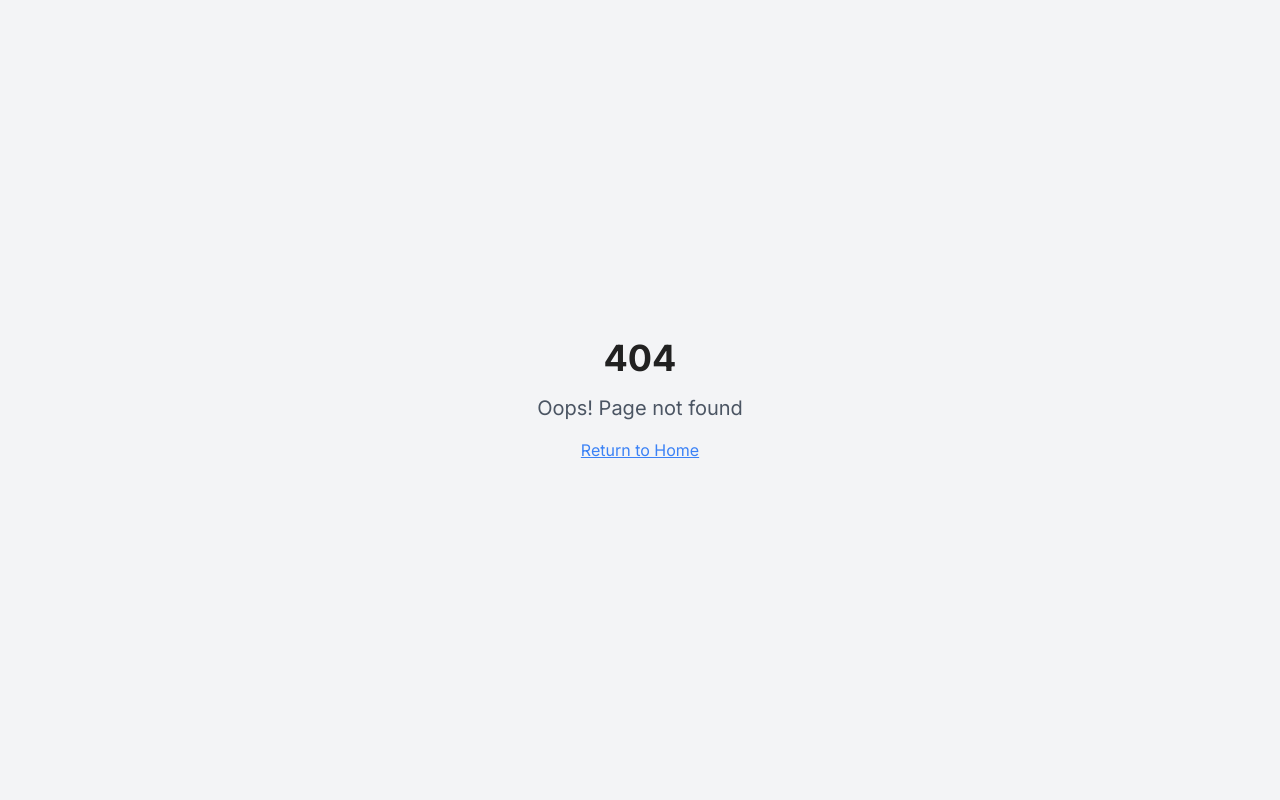
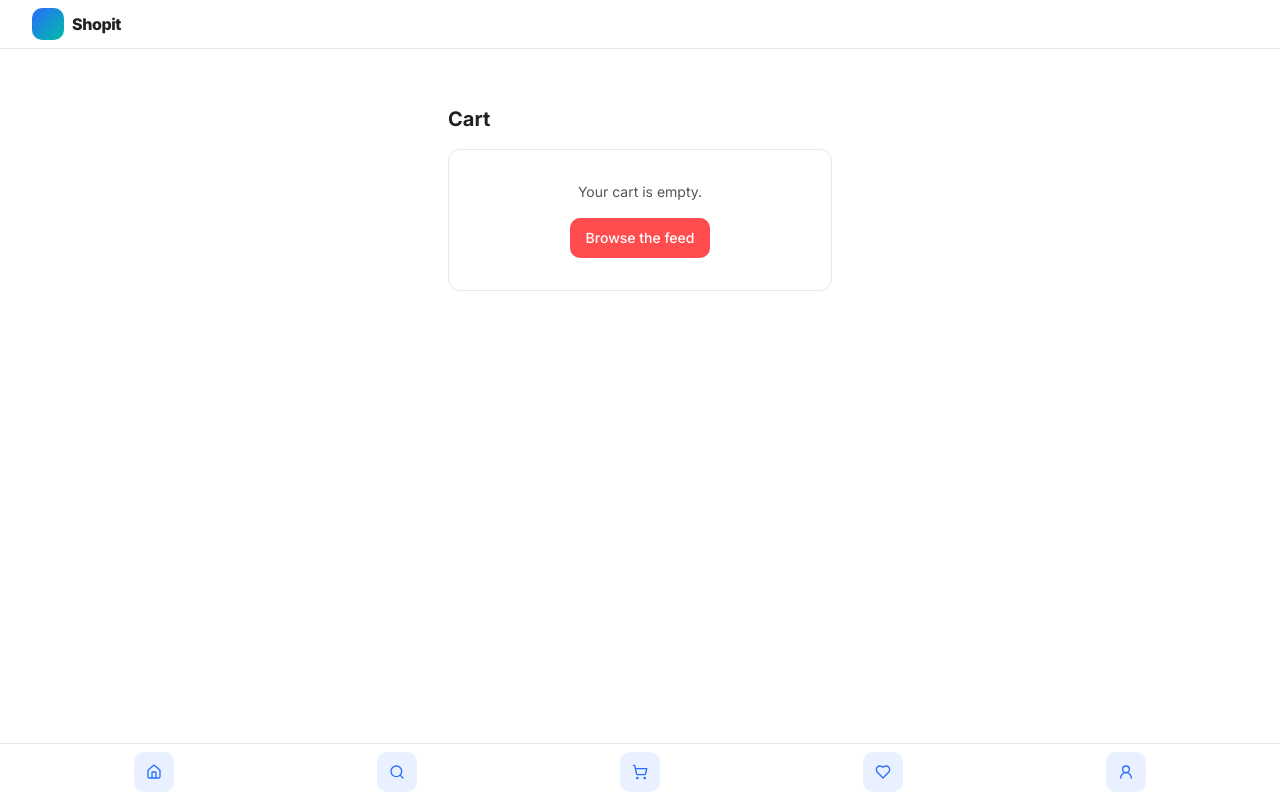
Before and after one commit to harpych5-droid/shopitt, a React (Vite) app: page /cart in a window 1280 px wide. Before the commit this address had no page. Built offline with nearby package versions, Linux system fonts and the light colour scheme.

Commit message:
Refactor bottom navigation
Implement navigation to all pages via bottom nav icons. Highlight the active page. Replace placeholder content with actual page content.

```diff
--- a/src/App.tsx
+++ b/src/App.tsx
@@ -7,6 +7,9 @@ import Index from "./pages/Index";
 import NotFound from "./pages/NotFound";
 import Profile from "./pages/Profile";
 import { ShopProvider } from "./context/ShopProvider";
+import Search from "./pages/Search";
+import Cart from "./pages/Cart";
+import Wishlist from "./pages/Wishlist";
 
 const queryClient = new QueryClient();
 
@@ -19,6 +22,9 @@ const App = () => (
         <BrowserRouter>
           <Routes>
             <Route path="/" element={<Index />} />
+            <Route path="/search" element={<Search />} />
+            <Route path="/cart" element={<Cart />} />
+            <Route path="/wishlist" element={<Wishlist />} />
             <Route path="/profile/:handle" element={<Profile />} />
             {/* ADD ALL CUSTOM ROUTES ABOVE THE CATCH-ALL "*" ROUTE */}
             <Route path="*" element={<NotFound />} />
--- a/src/components/TopNav.tsx
+++ b/src/components/TopNav.tsx
@@ -1,23 +1,54 @@
 import { Heart, House, Search, ShoppingCart, UserRound } from "lucide-react";
 import { Button } from "@/components/ui/button";
 import { useShop } from "@/context/ShopProvider";
-import { Link } from "react-router-dom";
+import { Link, useLocation } from "react-router-dom";
+import { cn } from "@/lib/utils";
 
 const TopNav = () => {
   const { cartCount, wishlistCount } = useShop();
+  const location = useLocation();
+
+  const isActive = (path: string) =>
+    path === "/" ? location.pathname === "/" : location.pathname.startsWith(path);
 
   return (
     <header className="fixed inset-x-0 bottom-0 z-40 border-t bg-background/80 backdrop-blur supports-[backdrop-filter]:bg-background/60">
       <nav className="container flex items-center justify-around py-2">
-        <Button variant="soft" size="icon" aria-label="Home">
-          <House />
+        <Button
+          asChild
+          variant="soft"
+          size="icon"
+          aria-label="Home"
+          className={cn(isActive("/") && "bg-primary/10 text-primary")}
+        >
+          <Link to="/">
+            <House />
+          </Link>
         </Button>
-        <Button variant="soft" size="icon" aria-label="Search">
-          <Search />
+
+        <Button
+          asChild
+          variant="soft"
+          size="icon"
+          aria-label="Search"
+          className={cn(isActive("/search") && "bg-primary/10 text-primary")}
+        >
+          <Link to="/search">
+            <Search />
+          </Link>
         </Button>
+
         <div className="relative">
-          <Button variant="soft" size="icon" aria-label="Cart">
-            <ShoppingCart />
+          <Button
+            asChild
+            variant="soft"
+            size="icon"
+            aria-label="Cart"
+            className={cn(isActive("/cart") && "bg-primary/10 text-primary")}
+          >
+            <Link to="/cart">
+              <ShoppingCart />
+            </Link>
           </Button>
           {cartCount > 0 && (
             <span id="nav-cart-badge" className="absolute -right-1 -top-1 inline-flex h-5 min-w-5 items-center justify-center rounded-full bg-primary px-1 text-[10px] font-semibold text-primary-foreground">
@@ -25,9 +56,16 @@ const TopNav = () => {
             </span>
           )}
         </div>
+
         <div className="relative">
-          <Button asChild variant="soft" size="icon" aria-label="Wishlist">
-            <Link to="/profile/me#wishlist">
+          <Button
+            asChild
+            variant="soft"
+            size="icon"
+            aria-label="Wishlist"
+            className={cn(isActive("/wishlist") && "bg-primary/10 text-primary")}
+          >
+            <Link to="/wishlist">
               <Heart />
             </Link>
           </Button>
@@ -37,7 +75,14 @@ const TopNav = () => {
             </span>
           )}
         </div>
-        <Button asChild variant="soft" size="icon" aria-label="Profile">
+
+        <Button
+          asChild
+          variant="soft"
+          size="icon"
+          aria-label="Profile"
+          className={cn(isActive("/profile") && "bg-primary/10 text-primary")}
+        >
           <Link to="/profile/me">
             <UserRound />
           </Link>
--- /dev/null
+++ b/src/pages/Cart.tsx
@@ -0,0 +1,64 @@
+import { useEffect, useMemo } from "react";
+import AppBar from "@/components/AppBar";
+import TopNav from "@/components/TopNav";
+import { useShop } from "@/context/ShopProvider";
+import { Button } from "@/components/ui/button";
+
+const Cart = () => {
+  const { cart } = useShop();
+  const total = useMemo(
+    () => cart.reduce((sum, i) => sum + i.product.price * i.quantity, 0),
+    [cart]
+  );
+
+  useEffect(() => {
+    document.title = "Cart – Shopit";
+    const meta = document.querySelector('meta[name="description"]');
+    if (meta) meta.setAttribute("content", "Your cart on Shopit.");
+  }, []);
+
+  return (
+    <div className="min-h-screen bg-background">
+      <AppBar />
+      <main className="container max-w-md pb-24 pt-14">
+        <h1 className="mb-4 text-xl font-bold">Cart</h1>
+        {cart.length === 0 ? (
+          <div className="grid place-items-center rounded-lg border p-8 text-center">
+            <p className="text-sm text-muted-foreground">Your cart is empty.</p>
+            <Button asChild className="mt-4" variant="cta">
+              <a href="/">Browse the feed</a>
+            </Button>
+          </div>
+        ) : (
+          <div className="space-y-4">
+            {cart.map((item) => (
+              <div key={item.product.id} className="flex items-center gap-3">
+                <img
+                  src={item.product.media[0]}
+                  alt={item.product.title}
+                  className="size-16 rounded-md object-cover"
+                />
+                <div className="min-w-0 flex-1">
+                  <p className="truncate font-medium">{item.product.title}</p>
+                  <p className="text-sm text-muted-foreground">Qty {item.quantity}</p>
+                </div>
+                <div className="text-sm font-semibold">
+                  {item.product.currency}
+                  {(item.product.price * item.quantity).toFixed(0)}
+                </div>
+              </div>
+            ))}
+            <div className="flex items-center justify-between border-t pt-3">
+              <span className="text-sm text-muted-foreground">Total</span>
+              <span className="text-base font-bold">${total.toFixed(0)}</span>
+            </div>
+            <Button variant="cta" className="w-full">Checkout</Button>
+          </div>
+        )}
+      </main>
+      <TopNav />
+    </div>
+  );
+};
+
+export default Cart;
--- /dev/null
+++ b/src/pages/Search.tsx
@@ -0,0 +1,39 @@
+import { useEffect } from "react";
+import AppBar from "@/components/AppBar";
+import TopNav from "@/components/TopNav";
+import { Input } from "@/components/ui/input";
+import { Skeleton } from "@/components/ui/skeleton";
+
+const Search = () => {
+  useEffect(() => {
+    document.title = "Search – Shopit";
+    const meta = document.querySelector('meta[name="description"]');
+    if (meta) meta.setAttribute("content", "Search products and creators on Shopit.");
+  }, []);
+
+  return (
+    <div className="min-h-screen bg-background">
+      <AppBar />
+      <main className="container max-w-md pb-24 pt-14">
+        <h1 className="mb-3 text-xl font-bold">Search</h1>
+        <div className="mb-4">
+          <Input placeholder="Search products, creators, hashtags…" />
+        </div>
+        <div className="space-y-3">
+          {Array.from({ length: 6 }).map((_, i) => (
+            <div key={i} className="flex items-center gap-3">
+              <Skeleton className="h-16 w-16 rounded-md" />
+              <div className="flex-1 space-y-2">
+                <Skeleton className="h-4 w-2/3" />
+                <Skeleton className="h-4 w-1/3" />
+              </div>
+            </div>
+          ))}
+        </div>
+      </main>
+      <TopNav />
+    </div>
+  );
+};
+
+export default Search;
--- /dev/null
+++ b/src/pages/Wishlist.tsx
@@ -0,0 +1,48 @@
+import { useEffect, useMemo } from "react";
+import AppBar from "@/components/AppBar";
+import TopNav from "@/components/TopNav";
+import { useShop } from "@/context/ShopProvider";
+import { mockPosts } from "@/data/mockPosts";
+
+const Wishlist = () => {
+  const { wishlist } = useShop();
+  const items = useMemo(
+    () => mockPosts.filter((p) => wishlist[p.product.id]).map((p) => p.product),
+    [wishlist]
+  );
+
+  useEffect(() => {
+    document.title = "Wishlist – Shopit";
+    const meta = document.querySelector('meta[name="description"]');
+    if (meta) meta.setAttribute("content", "Your wishlist on Shopit.");
+  }, []);
+
+  return (
+    <div className="min-h-screen bg-background">
+      <AppBar />
+      <main className="container max-w-md pb-24 pt-14">
+        <h1 className="mb-4 text-xl font-bold">Wishlist</h1>
+        {items.length === 0 ? (
+          <div className="grid place-items-center rounded-lg border p-8 text-center">
+            <p className="text-sm text-muted-foreground">No items saved yet.</p>
+          </div>
+        ) : (
+          <div className="grid grid-cols-2 gap-3">
+            {items.map((prod) => (
+              <div key={prod.id} className="space-y-2">
+                <img src={prod.media[0]} alt={prod.title} className="aspect-square w-full rounded-md object-cover" />
+                <div>
+                  <p className="truncate text-sm font-medium">{prod.title}</p>
+                  <p className="text-xs text-muted-foreground">{prod.currency}{prod.price.toFixed(0)}</p>
+                </div>
+              </div>
+            ))}
+          </div>
+        )}
+      </main>
+      <TopNav />
+    </div>
+  );
+};
+
+export default Wishlist;
```
